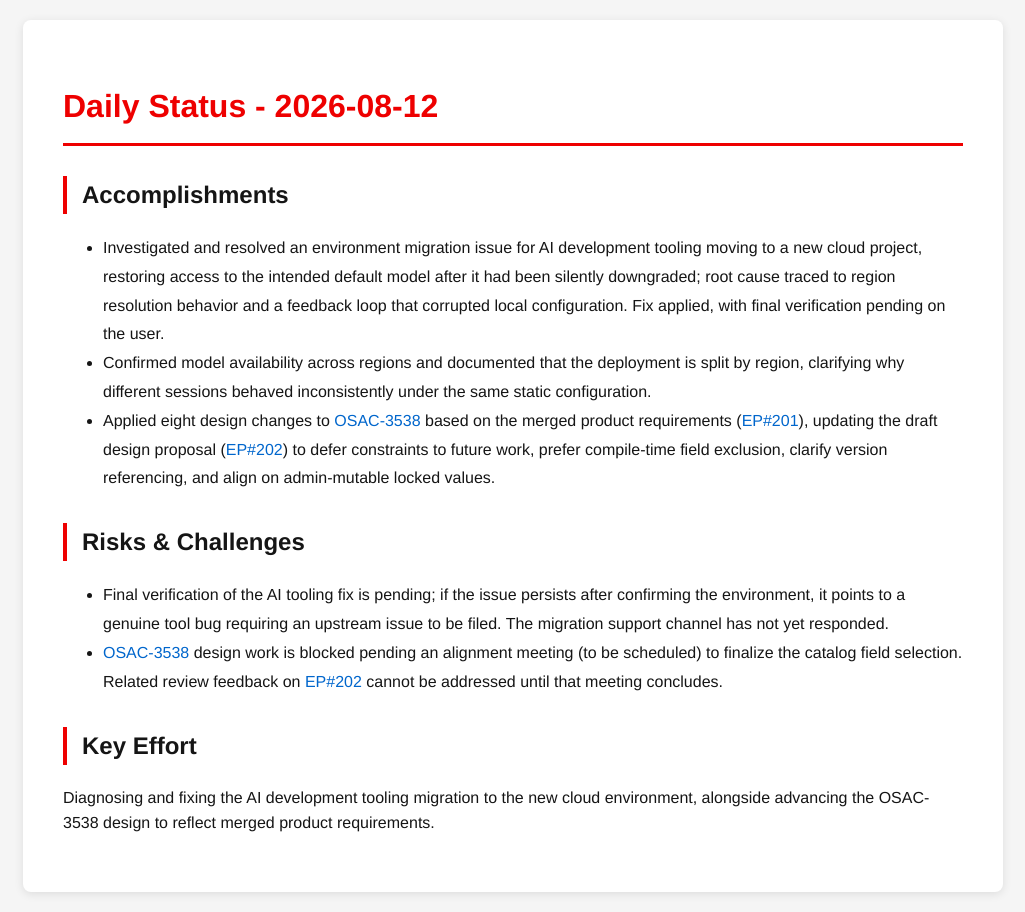
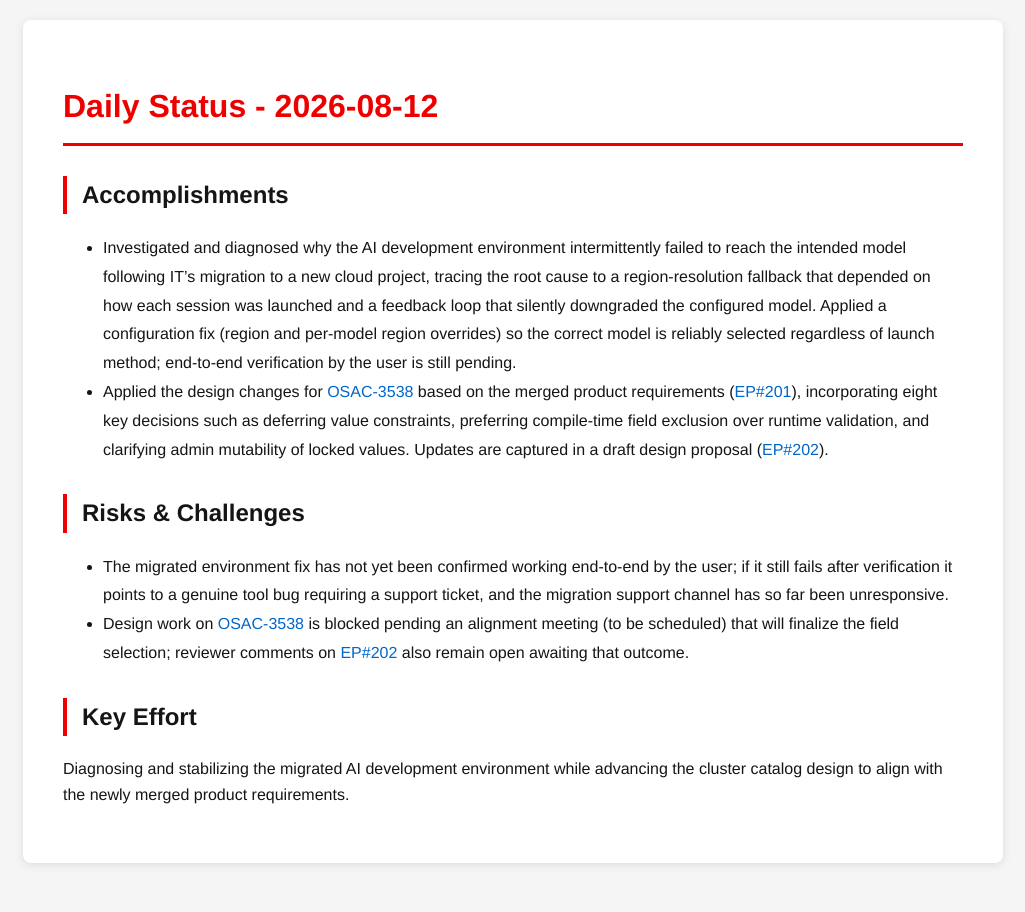
Before and after one commit to tzvatot/daily-status, a Jekyll site: the page built from 2026-08-12.md, in a window 1280 px wide. Shown: the whole page, without its empty margins (127-1152 px from the left). Built offline with Jekyll 4.4.1, drawn with Linux system fonts in a browser that asks for light colours.

Commit message:
Daily status update - 2026-08-12

```diff
--- a/2026-08-12.md
+++ b/2026-08-12.md
@@ -7,13 +7,12 @@ date: 2026-08-12
 # Daily Status - 2026-08-12
 
 ## Accomplishments
-- Investigated and resolved an environment migration issue for AI development tooling moving to a new cloud project, restoring access to the intended default model after it had been silently downgraded; root cause traced to region resolution behavior and a feedback loop that corrupted local configuration. Fix applied, with final verification pending on the user.
-- Confirmed model availability across regions and documented that the deployment is split by region, clarifying why different sessions behaved inconsistently under the same static configuration.
-- Applied eight design changes to [OSAC-3538](https://issues.redhat.com/browse/OSAC-3538) based on the merged product requirements ([EP#201](https://github.com/osac-project/enhancement-proposals/pull/201)), updating the draft design proposal ([EP#202](https://github.com/osac-project/enhancement-proposals/pull/202)) to defer constraints to future work, prefer compile-time field exclusion, clarify version referencing, and align on admin-mutable locked values.
+- Investigated and diagnosed why the AI development environment intermittently failed to reach the intended model following IT's migration to a new cloud project, tracing the root cause to a region-resolution fallback that depended on how each session was launched and a feedback loop that silently downgraded the configured model. Applied a configuration fix (region and per-model region overrides) so the correct model is reliably selected regardless of launch method; end-to-end verification by the user is still pending.
+- Applied the design changes for [OSAC-3538](https://issues.redhat.com/browse/OSAC-3538) based on the merged product requirements ([EP#201](https://github.com/osac-project/enhancement-proposals/pull/201)), incorporating eight key decisions such as deferring value constraints, preferring compile-time field exclusion over runtime validation, and clarifying admin mutability of locked values. Updates are captured in a draft design proposal ([EP#202](https://github.com/osac-project/enhancement-proposals/pull/202)).
 
 ## Risks & Challenges
-- Final verification of the AI tooling fix is pending; if the issue persists after confirming the environment, it points to a genuine tool bug requiring an upstream issue to be filed. The migration support channel has not yet responded.
-- [OSAC-3538](https://issues.redhat.com/browse/OSAC-3538) design work is blocked pending an alignment meeting (to be scheduled) to finalize the catalog field selection. Related review feedback on [EP#202](https://github.com/osac-project/enhancement-proposals/pull/202) cannot be addressed until that meeting concludes.
+- The migrated environment fix has not yet been confirmed working end-to-end by the user; if it still fails after verification it points to a genuine tool bug requiring a support ticket, and the migration support channel has so far been unresponsive.
+- Design work on [OSAC-3538](https://issues.redhat.com/browse/OSAC-3538) is blocked pending an alignment meeting (to be scheduled) that will finalize the field selection; reviewer comments on [EP#202](https://github.com/osac-project/enhancement-proposals/pull/202) also remain open awaiting that outcome.
 
 ## Key Effort
-Diagnosing and fixing the AI development tooling migration to the new cloud environment, alongside advancing the OSAC-3538 design to reflect merged product requirements.
+Diagnosing and stabilizing the migrated AI development environment while advancing the cluster catalog design to align with the newly merged product requirements.
```
